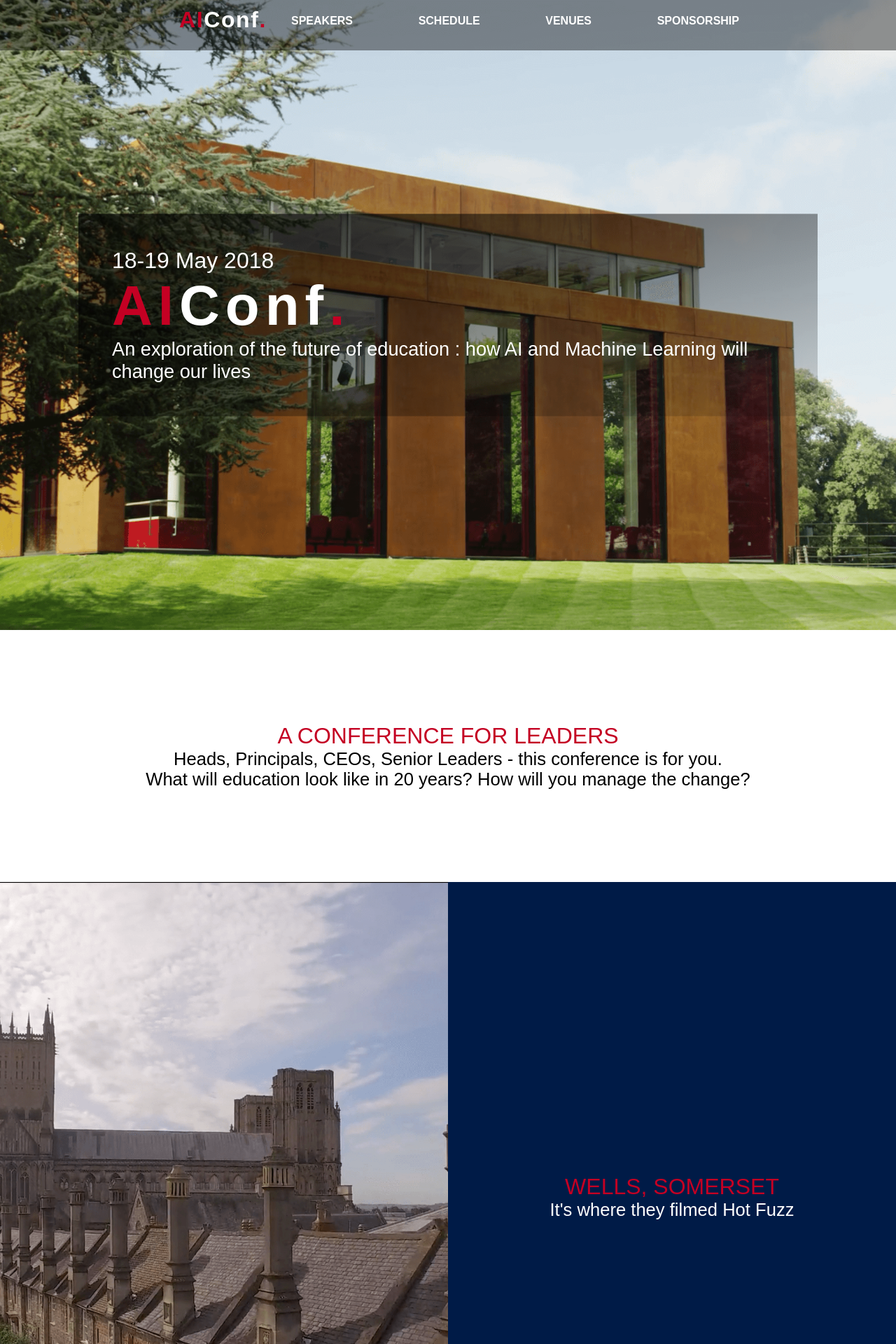
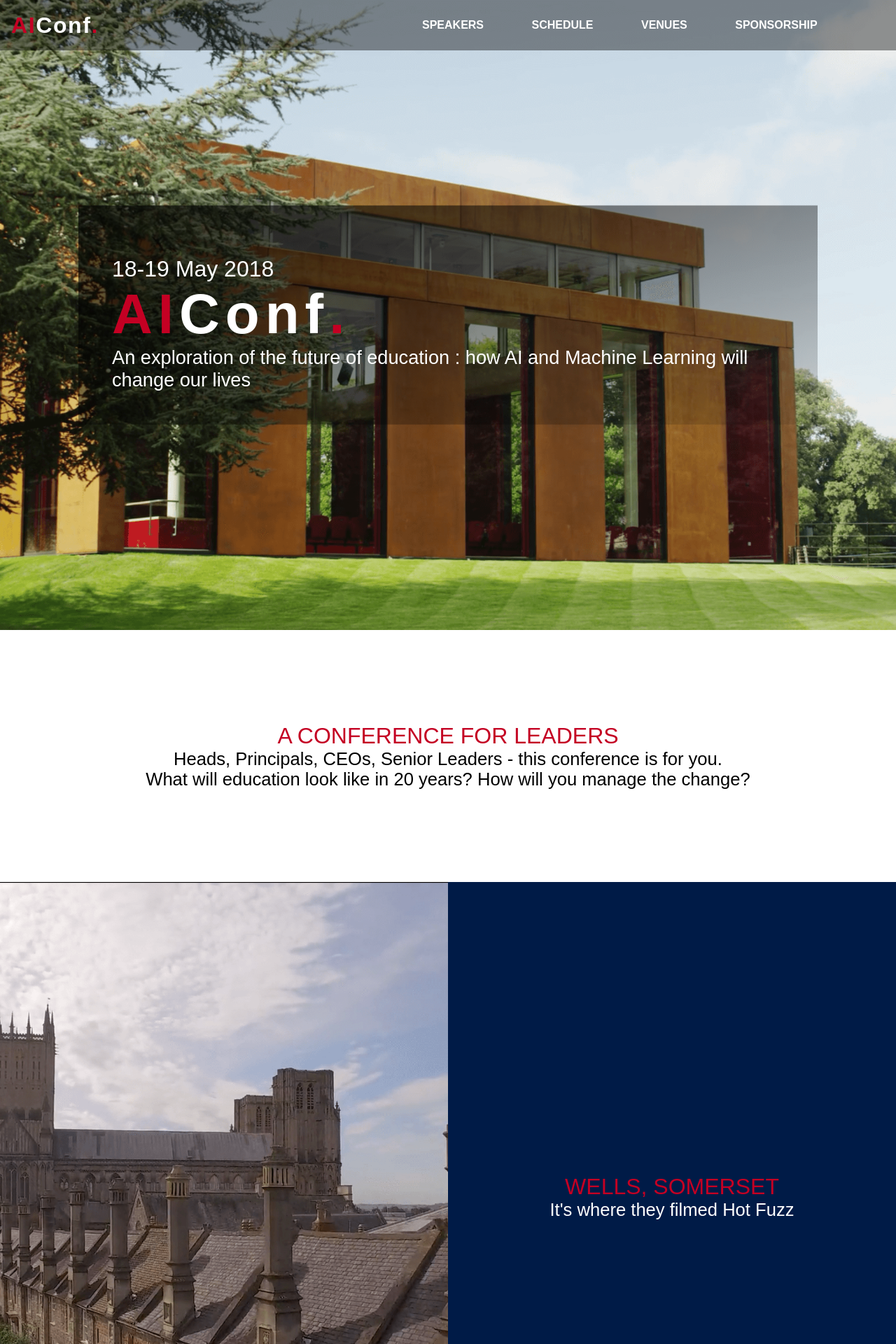
Before and after one commit to AIConf/aiconf.github.io, a Jekyll site: the page built from index.md, in a window 1280 px wide. Shown: the top 1920 px of the page at 70% size. Built offline with Jekyll 4.4.1, drawn with Linux system fonts in a browser that asks for light colours.

Commit message:
Revert "mobile header styles"
This reverts commit 6b695e87b9d51b228ef24876edcd4412d4bf9dd3.

```diff
--- a/_includes/header.html
+++ b/_includes/header.html
@@ -1,11 +1,8 @@
-<nav class="navBar">
-  <nav class="wrapper">
-    <div class="brand">
-      <a href="/"><span class="ai">AI</span>Conf<span class="ai">.</span></a>
-    </div>
-    <input type="checkbox" id="menu-toggle">
-      <label for="menu-toggle" class="label-toggle"></label>
-    </input>
+<header role="banner">
+  <div class="brand">
+    <a href="/"><span class="ai">AI</span>Conf<span class="ai">.</span></a>
+  </div>
+  <nav>
     <ul>
       <li><a href="/speakers">Speakers</a></li>
       <li><a href="/schedule">Schedule</a></li>
@@ -13,4 +10,4 @@
       <li><a href="/sponsorship">Sponsorship</a></li>
     </ul>
   </nav>
-</nav>
+</header>
--- a/css/styles.scss
+++ b/css/styles.scss
@@ -89,28 +89,20 @@
   padding: 0 0 0 8em;
 }
 
-.wrapper {
-  margin: 0 auto;
-  max-width: 100vw;
-}
-
-.navBar {
-  position: absolute;
-  top: 0;
-  left: 0;
+header {
+  height: 8vh;
+  width: 100%;
+  float: left;
   background-color: rgba($black,0.4);
-  min-width: 100vw;
-  height: 8vh;
-  z-index: 100;
 }
 
 .brand {
   color: $white;
-  display: inline-block;
+  padding: 0 1rem;
+  float: left;
+  letter-spacing: .1em;
   font-weight: bold;
-  letter-spacing: .1em;
-  margin: .6em 0 0 2em;
-  width: 10em;
+  @include vertical-align();
 }
 
 .brand a {
@@ -121,85 +113,34 @@
 }
 
 nav {
-  .wrapper {
-    align-items: center;
-    display: block;
+  float: right;
+  margin-right: 3em;
+  text-transform: uppercase;
+  color: $white;
+  @include vertical-align();
 
-    @include for-tablet-landscape-up {
-      display: flex;
-      justify-content: center;
-    }
-  }
-
-  ul {
-    background-color: rgba($black,0.4);
-    display: block;
-    list-style-type: none;
-    width: 100%;
-    visibility: hidden;
-    height: 0;
-    opacity: 0;
-    text-align: center;
-    text-transform: uppercase;
-    font-weight: bold;
-    transition: all 1s ease;
-    @include for-tablet-landscape-up {
-      background-color: rgba($black,0);
-      display: flex;
-      justify-content: space-between;
-      width: 50%;
-      visibility: visible;
-      height: inherit;
-      opacity: 1;
-      text-align: inherit;
-      margin-top: .8em;
-    }
-
-    a {
-      color: $white;
-      text-decoration: none;
-      transition: all .3s ease;
-
-      &:hover { color: $monza; }
-    }
-
-    li {
-      background-color: $monza;
-      display: block;
-      font-size: 1.5em;
-      padding: 2em 0;
-      margin: 1em;
-      @include for-tablet-landscape-up {
-        background-color: rgba($black,0);
-        display: inline-block;
-        font-size: 1em;
-        padding: 0;
-        margin: 0;
-      }
-    }
+  @include for-tablet-landscape-up {
+    margin-right: 5em;
   }
 }
 
-#menu-toggle {display: none;}
-
-#menu-toggle:checked ~ ul {
-      opacity: 1;
-      height: 100vh;
-      visibility: visible;
+nav ul {
+  list-style-type: none;
 }
 
-.label-toggle {
-  background: linear-gradient(to bottom, $monza 0%, $monza 20%, transparent 20%, transparent 40%, $monza 40%, $monza 60%, transparent 60%, transparent 80%, $monza 80%, $monza 100%); //Gradient Hamburger
-  cursor: pointer;
-  display: block;
-  float: right;
-  height: 2em;
-  width: 2em;
-  margin: 1em 2em 0 0;
+nav ul li {
+  display: inline;
+  margin: 0 2em;
+  font-weight: bold;
+}
 
-  @include for-tablet-landscape-up {
-    display: none;
-  }
+nav ul li a {
+  text-decoration: none;
+  color: $white;
+}
+
+nav ul li a:hover {
+  color: $monza;
 }
 
 .speaker-list {
@@ -284,11 +225,11 @@
 }
 
 .tile-text, .tile-image {
-  flex: 1 0 auto;
+  flex: 1;
   flex-basis: 50%;
   background-color: $midnight;
   color: $white;
-  min-height: 40vh;
+  height: 40vh;
 
   @include for-tablet-landscape-up {
     height: 100vh;
```
